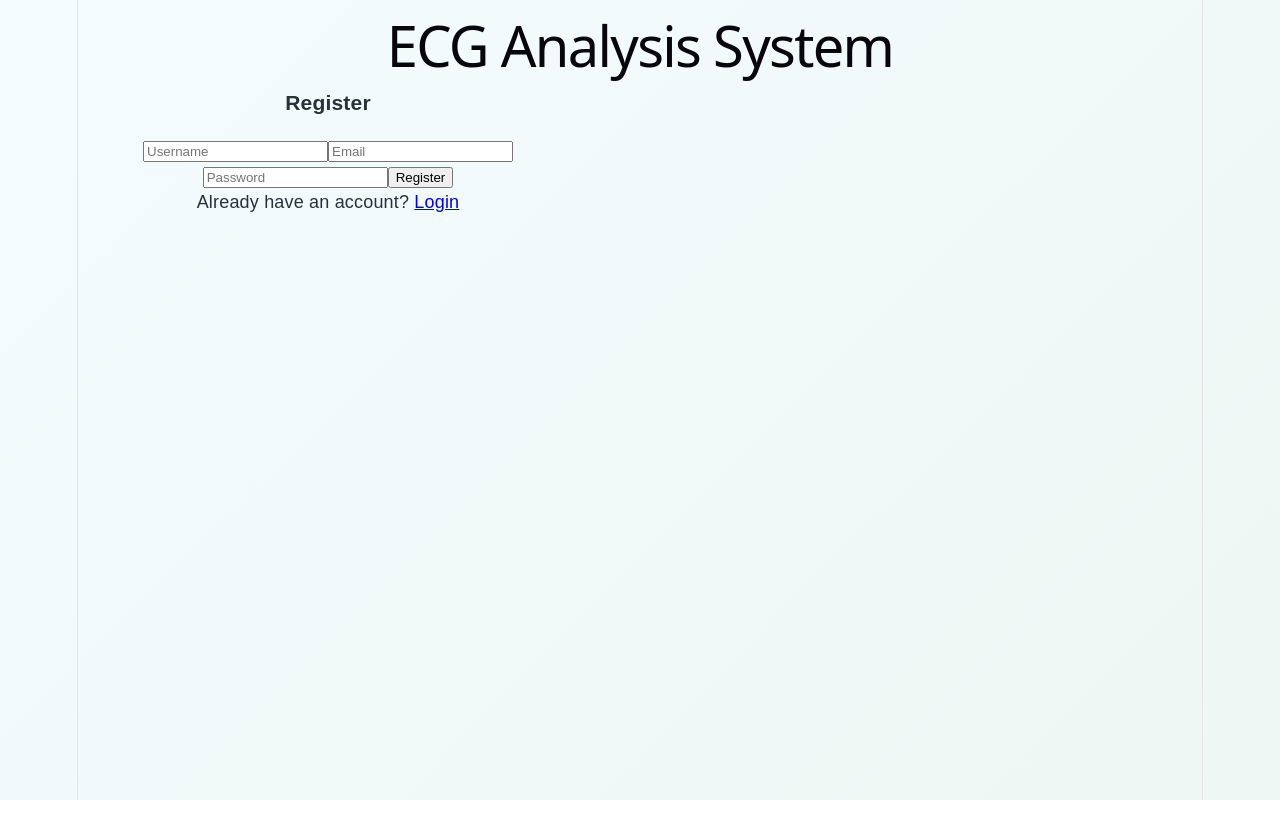
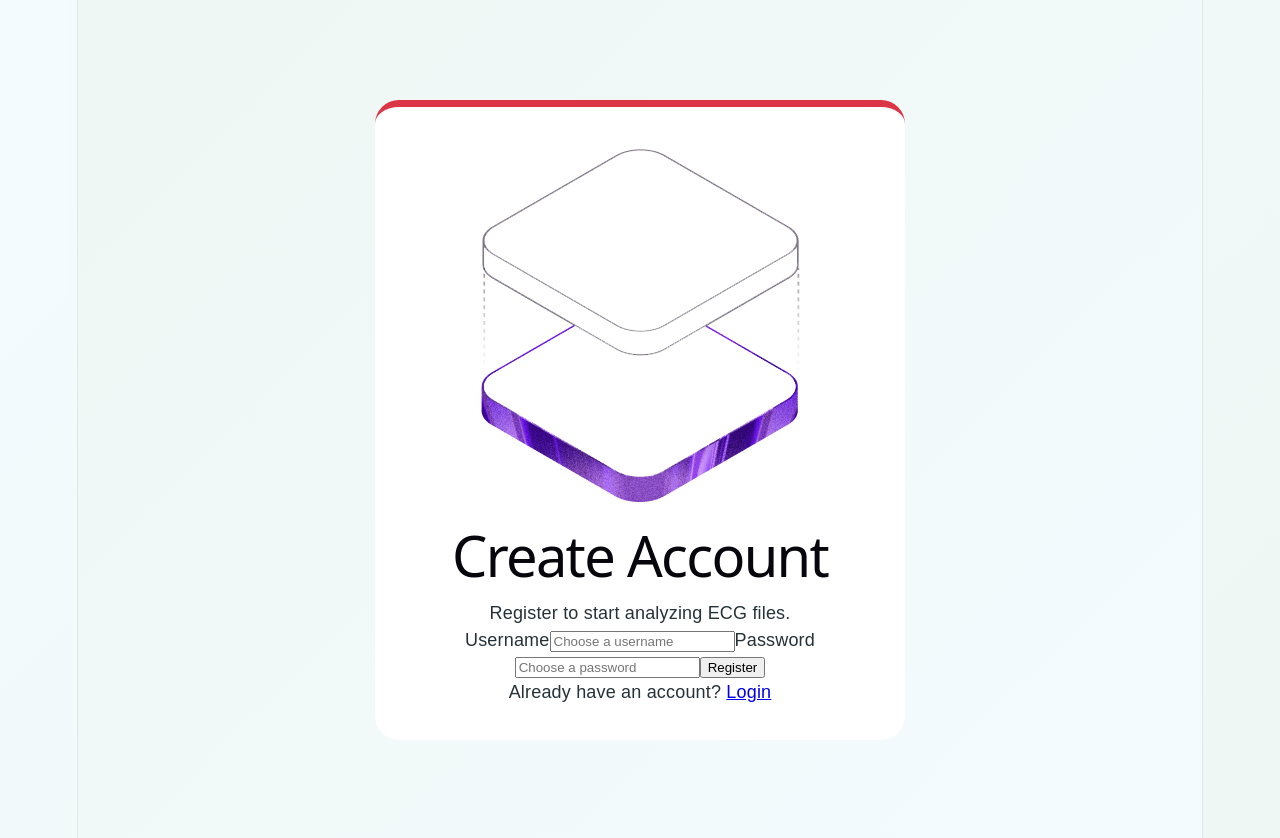
Before and after one commit to joudalhallaq/-ECG-Analysis-System-FE, a React (Vite) app: page /register in a window 1280 px wide. Before the commit the page ends 800 px from the top, so only its background shows below. Built offline with nearby package versions, Linux system fonts and the light colour scheme.

Commit message:
Refactor Register component with improved state management

```diff
--- a/src/Register.jsx
+++ b/src/Register.jsx
@@ -1,81 +1,98 @@
-import { useState } from 'react'
-import axios from 'axios'
-import { Link, useNavigate } from 'react-router-dom'
+import { useState } from "react";
+import { useNavigate, Link } from "react-router-dom";
+import API from "./api";
+import heartImage from "./assets/hero.png";
+import "./App.css";
 
 function Register() {
-  const [username, setUsername] = useState('')
-  const [email, setEmail] = useState('')
-  const [password, setPassword] = useState('')
-  const [message, setMessage] = useState('')
+  const navigate = useNavigate();
 
-  const navigate = useNavigate()
+  const [formData, setFormData] = useState({
+    username: "",
+    password: "",
+  });
+
+  const [message, setMessage] = useState("");
+  const [loading, setLoading] = useState(false);
+
+  const handleChange = (e) => {
+    setFormData({
+      ...formData,
+      [e.target.name]: e.target.value,
+    });
+  };
 
   const handleRegister = async (e) => {
-    e.preventDefault()
+    e.preventDefault();
+    setMessage("");
+    setLoading(true);
 
     try {
-      await axios.post('http://127.0.0.1:8000/api/users/register/', {
-        username,
-        email,
-        password,
-      })
-
-      setMessage('Registration successful ✅')
+      await API.post("/users/register/", formData);
+      setMessage("Account created successfully. Redirecting to login...");
 
       setTimeout(() => {
-        navigate('/')
-      }, 1000)
+        navigate("/login");
+      }, 1000);
     } catch (error) {
-      if (error.response && error.response.data.error) {
-        setMessage(error.response.data.error)
-      } else {
-        setMessage('Registration failed ❌')
+      setMessage(
+        error.response?.data?.error || "Registration failed. Please try again."
+      );
+    } finally {
+      setLoading(false);
     }
-    }
-  }
+  };
 
   return (
-    <div className="container mt-5">
-      <h1 className="text-center mb-4">ECG Analysis System</h1>
+    <div className="auth-page">
+      <div className="auth-card">
+        <div className="auth-image">
+          <img src={heartImage} alt="ECG heart" />
+        </div>
 
-      <div className="card p-4 shadow mx-auto" style={{ maxWidth: '500px' }}>
-        <h3 className="mb-3">Register</h3>
+        <div className="auth-content">
+          <h1>Create Account</h1>
+          <p className="subtitle">Register to start analyzing ECG files.</p>
 
           <form onSubmit={handleRegister}>
+            <label>Username</label>
             <input
-            className="form-control mb-3"
-            placeholder="Username"
-            value={username}
-            onChange={(e) => setUsername(e.target.value)}
+              type="text"
+              name="username"
+              placeholder="Choose a username"
+              value={formData.username}
+              onChange={handleChange}
+              required
             />
 
+            <label>Password</label>
             <input
-            type="email"
-            className="form-control mb-3"
-            placeholder="Email"
-            value={email}
-            onChange={(e) => setEmail(e.target.value)}
+              type="password"
+              name="password"
+              placeholder="Choose a password"
+              value={formData.password}
+              onChange={handleChange}
+              required
             />
 
-          <input
-            type="password"
-            className="form-control mb-3"
-            placeholder="Password"
-            value={password}
-            onChange={(e) => setPassword(e.target.value)}
-          />
+            {message && (
+              <p className={message.includes("successfully") ? "success-message" : "error-message"}>
+                {message}
+              </p>
+            )}
 
-          <button className="btn btn-primary w-100">Register</button>
+            <button type="submit" disabled={loading}>
+              {loading ? "Creating account..." : "Register"}
+            </button>
           </form>
 
-        {message && <div className="alert alert-info mt-3 mb-0">{message}</div>}
-
-        <div className="mt-3 text-center">
-          Already have an account? <Link to="/">Login</Link>
+          <p className="switch-text">
+            Already have an account? <Link to="/login">Login</Link>
+          </p>
         </div>
       </div>
     </div>
-  )
+  );
 }
 
-export default Register
+export default Register;
```
Lines whose indentation alone changed are shown as unchanged.
